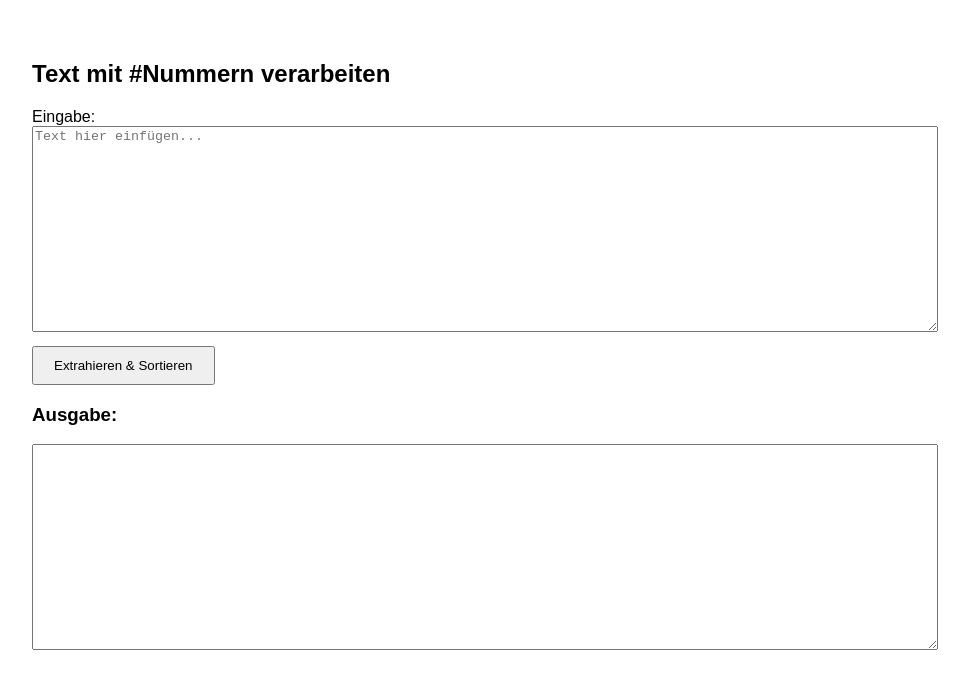
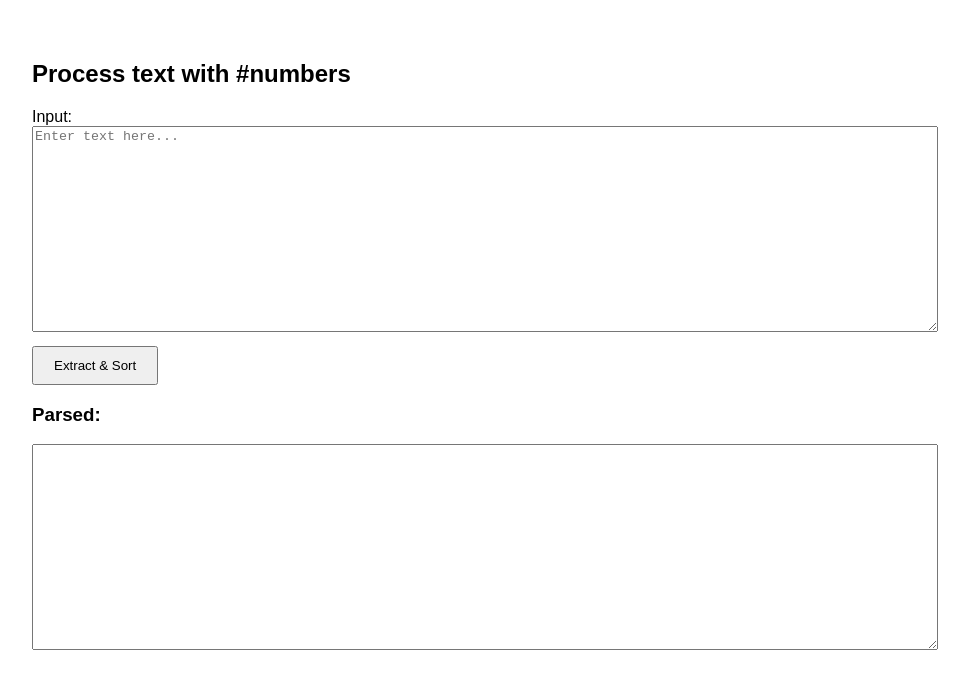
Before and after one commit to LukasDano/issue-number-extractor, a plain HTML site: page index.html in a window 1280 px wide. Shown: the whole page, without its empty margins (158-1127 px from the left). Drawn offline with Linux system fonts and the light colour scheme.

Commit message:
changed the language to english

```diff
--- a/index.html.html
+++ b/index.html
@@ -1,9 +1,9 @@
 <!DOCTYPE html>
-<html lang="de">
+<html lang="en">
 <head>
     <meta charset="UTF-8">
     <meta name="viewport" content="width=device-width, initial-scale=1.0">
-    <title># Nummern extrahieren</title>
+    <title>Issue number extractor</title>
     <style>
         body {
             font-family: Arial, sans-serif;
@@ -31,14 +31,14 @@
 </head>
 <body>
 
-    <h2>Text mit #Nummern verarbeiten</h2>
+    <h2>Process text with #numbers</h2>
 
-    <label>Eingabe:</label>
-    <textarea id="input" placeholder="Text hier einfügen..."></textarea>
+    <label>Input:</label>
+    <textarea id="input" placeholder="Enter text here..."></textarea>
 
-    <button onclick="verarbeiten()">Extrahieren & Sortieren</button>
+    <button onclick="verarbeiten()">Extract & Sort</button>
 
-    <h3>Ausgabe:</h3>
+    <h3>Parsed:</h3>
     <textarea id="output" readonly></textarea>
 
     <script>
```
